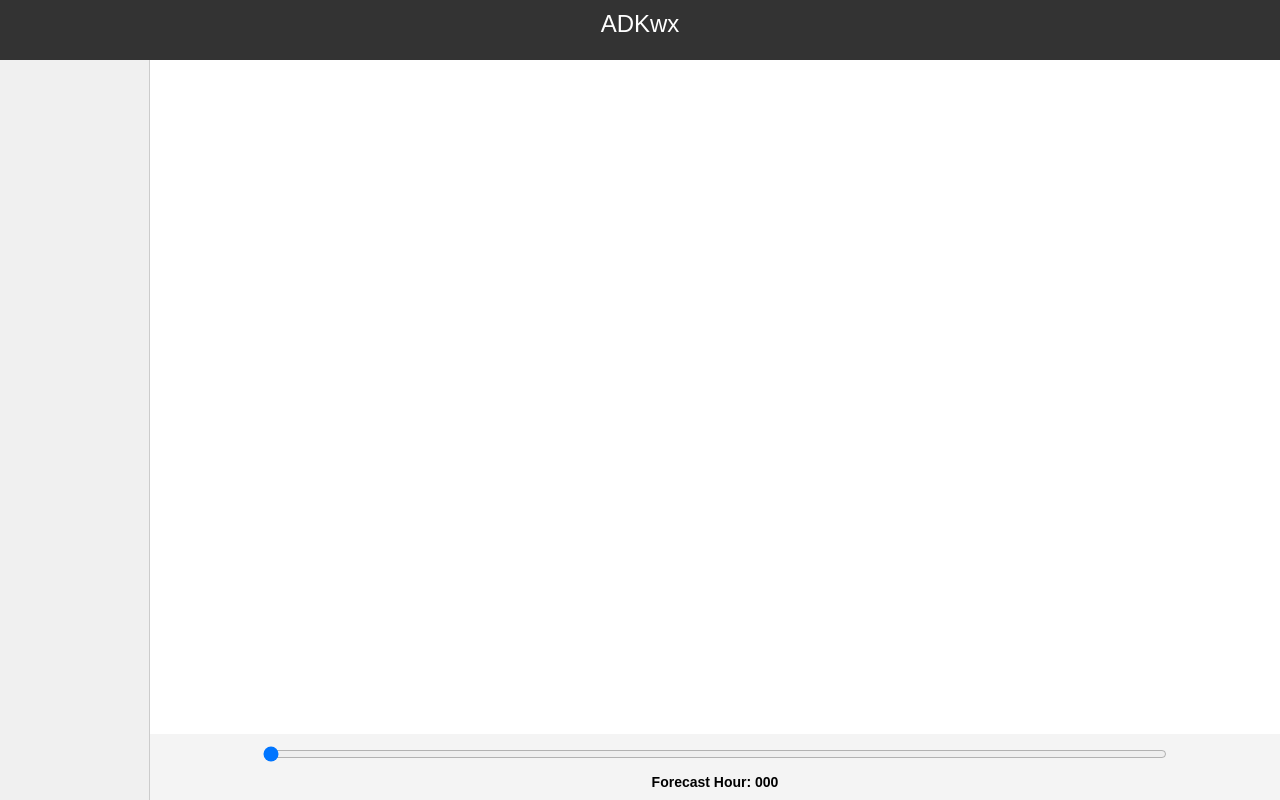
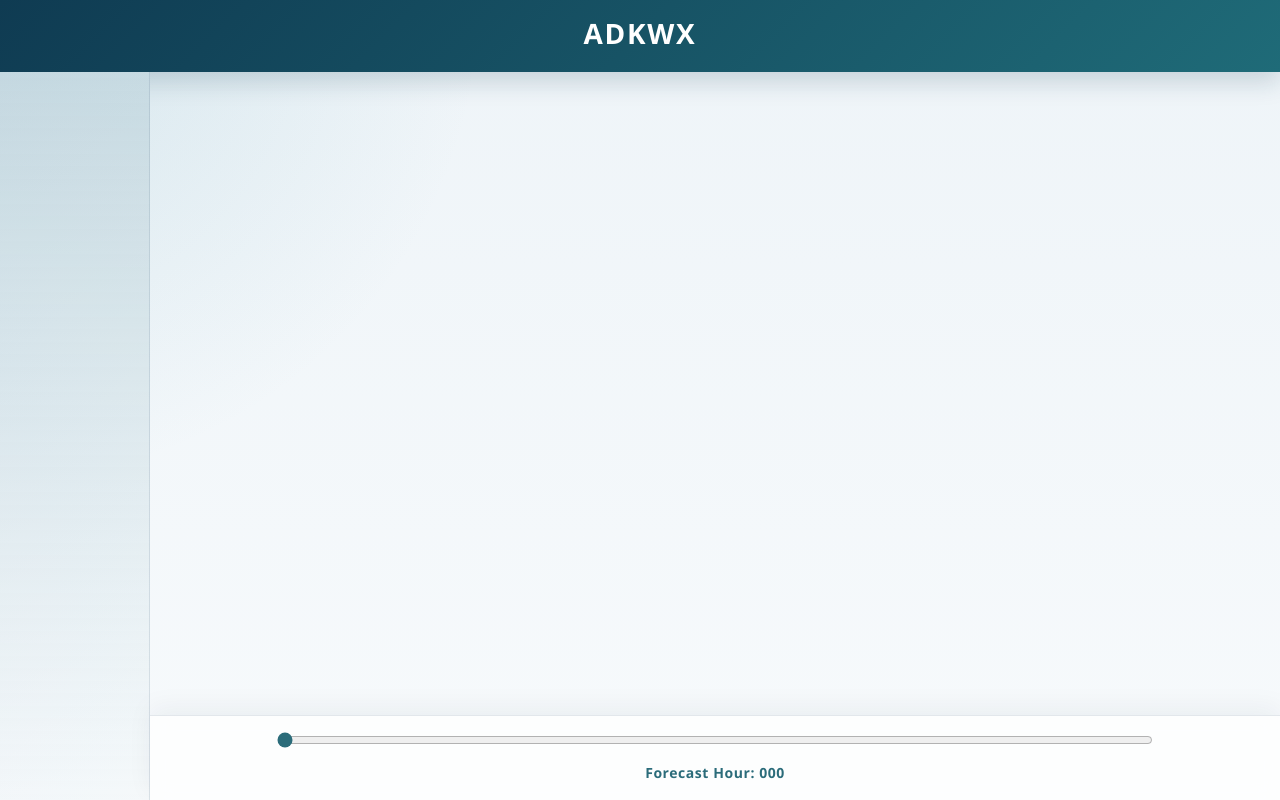
Before and after one commit to Jackweather/adkwx1, a Flask app: page / in a window 1280 px wide. Run offline with Flask 2, Linux system fonts and the light colour scheme.

Commit message:
Update index.html

```diff
--- a/templates/index.html
+++ b/templates/index.html
@@ -5,40 +5,66 @@
     <meta name="viewport" content="width=device-width, initial-scale=1.0">
     <title>ADKwx</title>
     <style>
+        :root {
+            --bg: #eef4f8;
+            --bg-accent: #dbe6ee;
+            --surface: rgba(255, 255, 255, 0.82);
+            --surface-strong: rgba(255, 255, 255, 0.94);
+            --surface-border: rgba(104, 128, 150, 0.18);
+            --text: #183042;
+            --muted: #587082;
+            --header-start: #0f3b52;
+            --header-end: #1f6b78;
+            --accent: #4d9ab0;
+            --accent-strong: #2b6c7a;
+            --label-bg: rgba(15, 59, 82, 0.84);
+            --shadow: 0 18px 40px rgba(24, 48, 66, 0.12);
+        }
         body {
             margin: 0;
-            font-family: Arial, sans-serif;
+            font-family: "Segoe UI Variable", "Segoe UI", sans-serif;
+            color: var(--text);
+            background:
+                radial-gradient(circle at top left, rgba(112, 173, 192, 0.2), transparent 32%),
+                linear-gradient(180deg, var(--bg) 0%, #f7fafc 100%);
         }
         header {
-            background-color: #333;
+            background: linear-gradient(135deg, var(--header-start), var(--header-end));
             color: white;
-            padding: 10px;
+            padding: 14px 24px;
             text-align: center;
-            font-size: 24px;
-            height: 60px;
+            font-size: 28px;
+            font-weight: 700;
+            letter-spacing: 0.06em;
+            text-transform: uppercase;
+            height: 72px;
             box-sizing: border-box;
+            box-shadow: 0 10px 24px rgba(15, 59, 82, 0.18);
         }
         .container {
             display: flex;
             flex-direction: row;
-            height: calc(100vh - 60px);
+            height: calc(100vh - 72px);
         }
         /* slightly narrower left side to give more room for images */
         .left-side {
             width: 150px; /* slightly narrower to give more room */
-            background-color: #f0f0f0;
-            border-right: 1px solid #ccc;
+            background:
+                linear-gradient(180deg, rgba(31, 107, 120, 0.12), rgba(255, 255, 255, 0.35)),
+                linear-gradient(135deg, #dbe7ef, #eff5f8);
+            border-right: 1px solid var(--surface-border);
             box-sizing: border-box;
         }
         .main-content {
             flex: 1;
             display: flex;
             flex-direction: column;
+            min-width: 0;
         }
         /* slide holder */
         .slider-container {
             flex: 1;
-            padding: 12px;
+            padding: 18px;
             overflow: auto; /* allow scroll on small screens */
         }
         /* hidden by default; active becomes a 2x2 grid filling most of the view */
@@ -59,12 +85,15 @@
         }
         .panel {
             position: relative;
-            background: #fff;
-            box-shadow: 0 2px 8px rgba(0,0,0,0.08);
+            background: linear-gradient(180deg, var(--surface-strong), var(--surface));
+            border: 1px solid var(--surface-border);
+            border-radius: 18px;
+            box-shadow: var(--shadow);
+            backdrop-filter: blur(12px);
             display: flex;
             align-items: center;
             justify-content: center;
-            padding: 6px;
+            padding: 10px;
             overflow: hidden;
             min-height: 320px; /* reduced size */
         }
@@ -73,12 +102,14 @@
             top: 8px;
             left: 8px;
             z-index: 1;
-            padding: 4px 8px;
-            background: rgba(34, 34, 34, 0.82);
+            padding: 6px 10px;
+            border-radius: 999px;
+            background: var(--label-bg);
             color: #fff;
-            font-size: 12px;
+            font-size: 11px;
             font-weight: 700;
-            letter-spacing: 0.03em;
+            letter-spacing: 0.08em;
+            text-transform: uppercase;
         }
         /* let PNGs fill the panel as much as possible while preserving aspect */
         .panel img {
@@ -88,18 +119,31 @@
             display: block;
         }
         .empty {
-            color: #666;
+            color: var(--muted);
             font-size: 14px;
             padding: 20px;
             text-align: center;
         }
         .slider-controls {
             text-align: center;
-            padding: 10px 0;
-            background: #f4f4f4;
+            padding: 14px 18px 18px;
+            background: rgba(255, 255, 255, 0.74);
+            border-top: 1px solid var(--surface-border);
+            box-shadow: 0 -8px 24px rgba(24, 48, 66, 0.05);
+            backdrop-filter: blur(10px);
         }
-        .slider-bar { width: 80%; max-width: 1200px; }
-        .forecast-hour { margin-top: 8px; font-size: 14px; font-weight: bold; }
+        .slider-bar {
+            width: 80%;
+            max-width: 1200px;
+            accent-color: var(--accent-strong);
+        }
+        .forecast-hour {
+            margin-top: 10px;
+            font-size: 14px;
+            font-weight: 700;
+            color: var(--accent-strong);
+            letter-spacing: 0.04em;
+        }
 
         @media (max-width: 1100px) {
             .left-side { display: none; }
```
